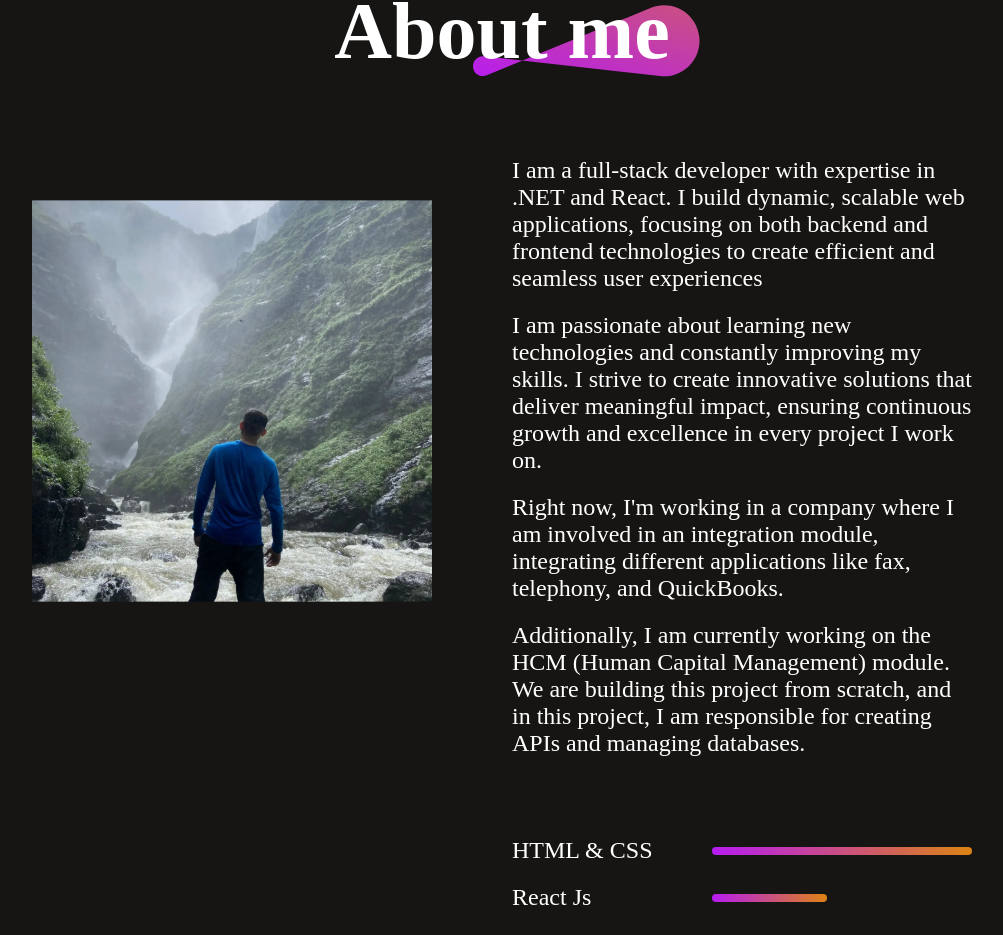
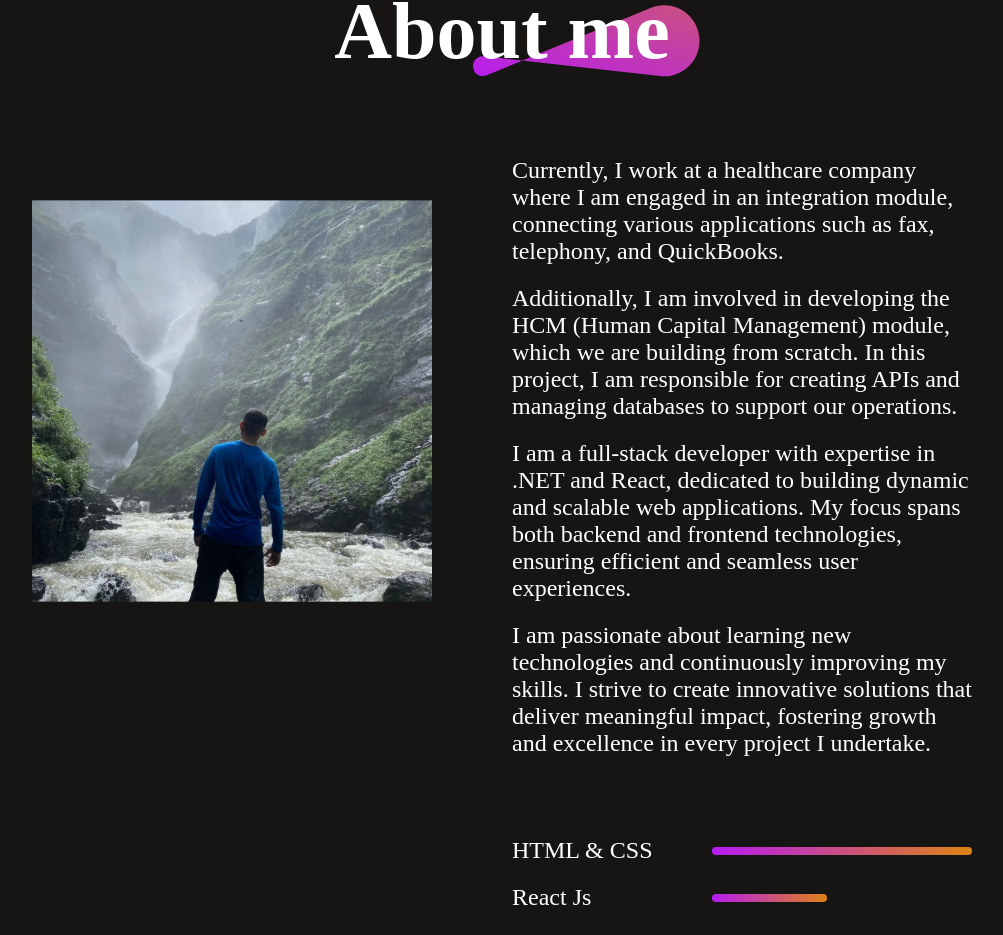
Before and after one commit to shaz290/portfolio-1, a React (Vite) app: page / in a window 1280 px wide. Shown: the part 1332-2267 px from the top of the page, without its empty margins (138-1141 px from the left). Built offline with nearby package versions, Linux system fonts and the light colour scheme; a web font is replaced by a local one.

Commit message:
corrected about me section

```diff
--- a/src/Components/About/About.jsx
+++ b/src/Components/About/About.jsx
@@ -18,17 +18,16 @@ const About = () => {
                 <div className="about-right">
                     <div className="about-para">
                         <p>
-                            I am a full-stack developer with expertise in .NET and React. I build dynamic, scalable web applications, focusing on both backend and frontend technologies to create efficient and seamless user experiences
+                            Currently, I work at a healthcare company where I am engaged in an integration module, connecting various applications such as fax, telephony, and QuickBooks.
                         </p>
                         <p>
-                            I am passionate about learning new technologies and constantly improving my skills. I strive to create innovative solutions that deliver meaningful impact, ensuring continuous growth and excellence in every project I work on.
-                        </p>
-
-                        <p>
-                            Right now, I'm working in a company where I am involved in an integration module, integrating different applications like fax, telephony, and QuickBooks.
+                            Additionally, I am involved in developing the HCM (Human Capital Management) module, which we are building from scratch. In this project, I am responsible for creating APIs and managing databases to support our operations.
                         </p>
                         <p>
-                            Additionally, I am currently working on the HCM (Human Capital Management) module. We are building this project from scratch, and in this project, I am responsible for creating APIs and managing databases.
+                            I am a full-stack developer with expertise in .NET and React, dedicated to building dynamic and scalable web applications. My focus spans both backend and frontend technologies, ensuring efficient and seamless user experiences.
+                        </p>
+                        <p>
+                            I am passionate about learning new technologies and continuously improving my skills. I strive to create innovative solutions that deliver meaningful impact, fostering growth and excellence in every project I undertake.
                         </p>
                     </div>
                     <div className="about-skills">
```
